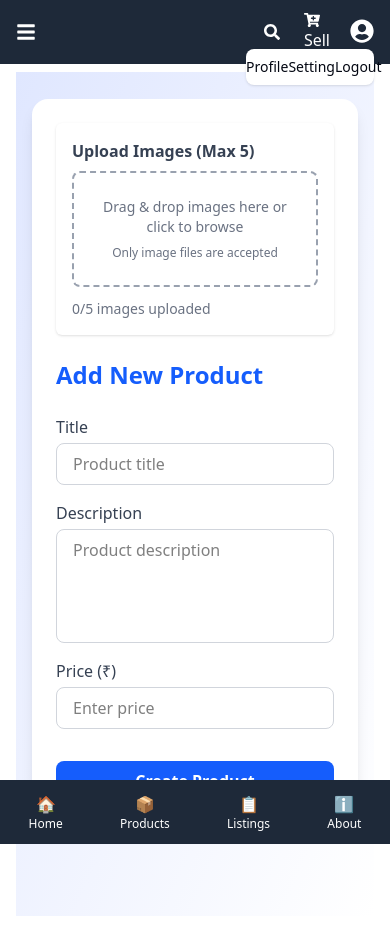
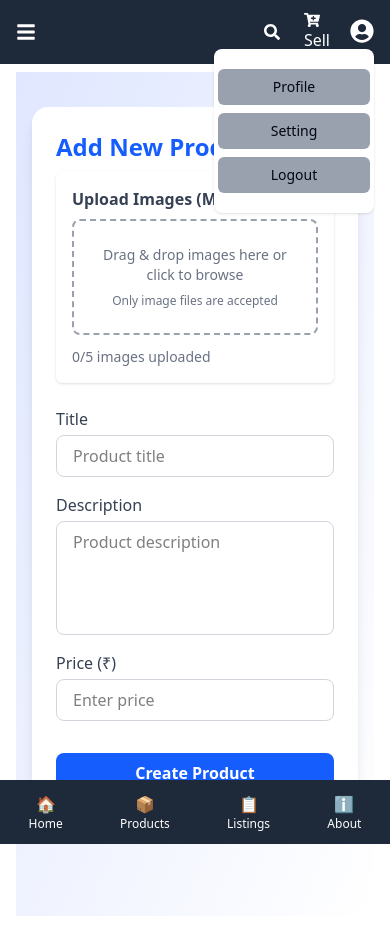
Before and after one commit to BikashChamua01/iitgnCampusCart, a React (Vite) app in the folder client/: page /addproduct in a window 390 px wide. Both pictures are taken after a click on the button 362 px from the left and 29 px from the top of the page. Built offline with nearby package versions, Linux system fonts and the light colour scheme.

Commit message:
some changes in navbar and add_product_page

```diff
--- a/client/src/components/Navbar.jsx
+++ b/client/src/components/Navbar.jsx
@@ -29,12 +29,12 @@ const Navbar = ({sidebarToggle, setSidebarToggle}) => {
         <div className="relative" >
           <button className="text-white group">
             <FaUserCircle className="w-6 h-6 mt-1"/>
-            <div className="z-10 hidden absolute rounded-lg shadow w-32 group-focus:block top-full right-0 bg-white">
-              <ul className="py-2 text-sm text-gray-950">
-                <li>
-                  <a href="">Profile</a>
-                  <a href="">Setting</a>
-                  <a href="">Logout</a>
+            <div className="z-10 hidden absolute rounded-lg shadow  w-40 h-fit group-focus:block top-full right-0 bg-white ">
+              <ul className="py-4 text-sm text-gray-950 ">
+                <li className="flex flex-col justify-between ">
+                  <a className="py-2 mx-1 my-1 bg-gray-400 rounded-md" href="">Profile</a>
+                  <a className="py-2 mx-1 my-1 bg-gray-400 rounded-md" href="">Setting</a>
+                  <a className="py-2 mx-1 my-1 bg-gray-400 rounded-md" href="">Logout</a>
                 </li>
               </ul>
             </div>
--- a/client/src/pages/AddProduct.jsx
+++ b/client/src/pages/AddProduct.jsx
@@ -60,14 +60,18 @@ const AddProduct = () => {
         onSubmit={handleSubmit}
         className="w-full max-w-5xl bg-white shadow-lg rounded-2xl p-6 flex flex-col md:flex-row gap-6 "
       >
+
         {/* Left: Image Upload */}
         <div className="flex-1">
+            <h2 className="text-2xl font-bold text-blue-600 mb-2 block md:hidden">
+            Add New Product
+          </h2>
           <ImageUploader images={images} setImages={setImages} />
         </div>
 
         {/* Right: Product Info */}
         <div className="flex-1 flex flex-col gap-4">
-          <h2 className="text-2xl font-bold text-blue-600 mb-2">
+          <h2 className="text-2xl font-bold text-blue-600 mb-2 hidden md:block">
             Add New Product
           </h2>
 
```
